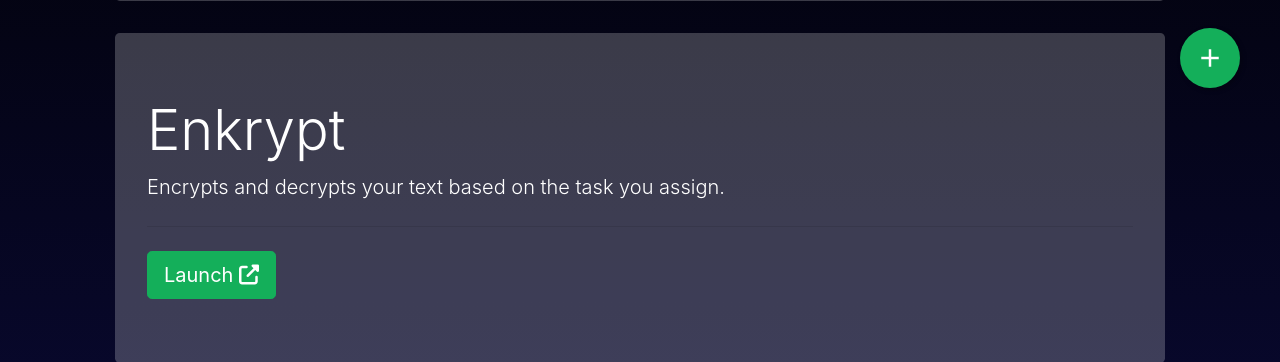
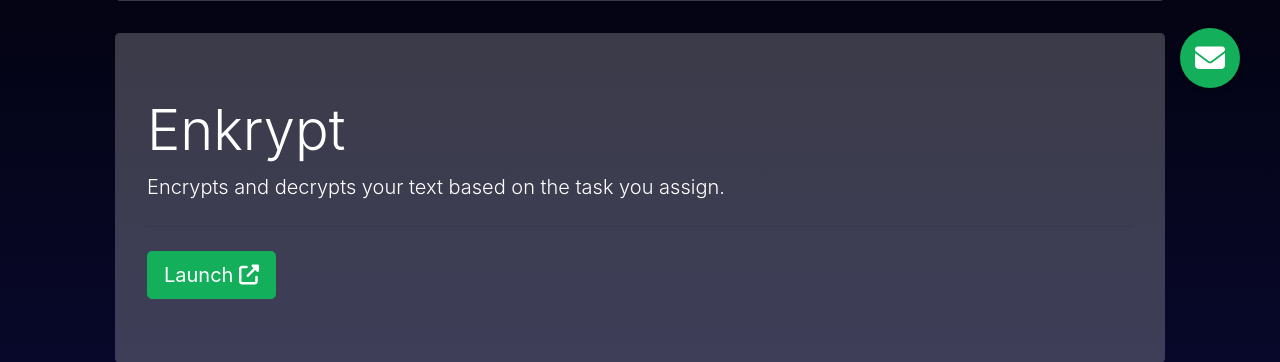
Before and after one commit to iaryankashyap/ConneX, a Flask app: page /admin_home in a window 1280 px wide. Shown: the part 692-1054 px from the top of the page. Run offline with Flask 2, Linux system fonts and the light colour scheme; some libraries are stand-ins or nearby versions.

Commit message:
v2.0 Ready

```diff
--- a/webapp/static/homepage2.css
+++ b/webapp/static/homepage2.css
@@ -126,7 +126,7 @@
   bottom: 20px;
   transition: ease-in-out 0.25s;
   animation: myy;
-  animation-delay: 3s;
+  animation-delay: 1s;
   animation-duration: 1s;
   animation-fill-mode: forwards;
   animation-iteration-count: 1;
--- a/webapp/templates/homepage2.html
+++ b/webapp/templates/homepage2.html
@@ -46,7 +46,7 @@
         <div class="bar"></div>
       </div>
 
-    <a href="/addapp" id="floating-btn" class="material-icons">add</a>
+    <a href="/connex_contact" id="floating-btn" class="material-icons"><i class="fas fa-envelope"></i></i></a>
     <nav
       class="navbar fixed-top navbar-expand-lg navbar-dark bg-dark"
     >
```
